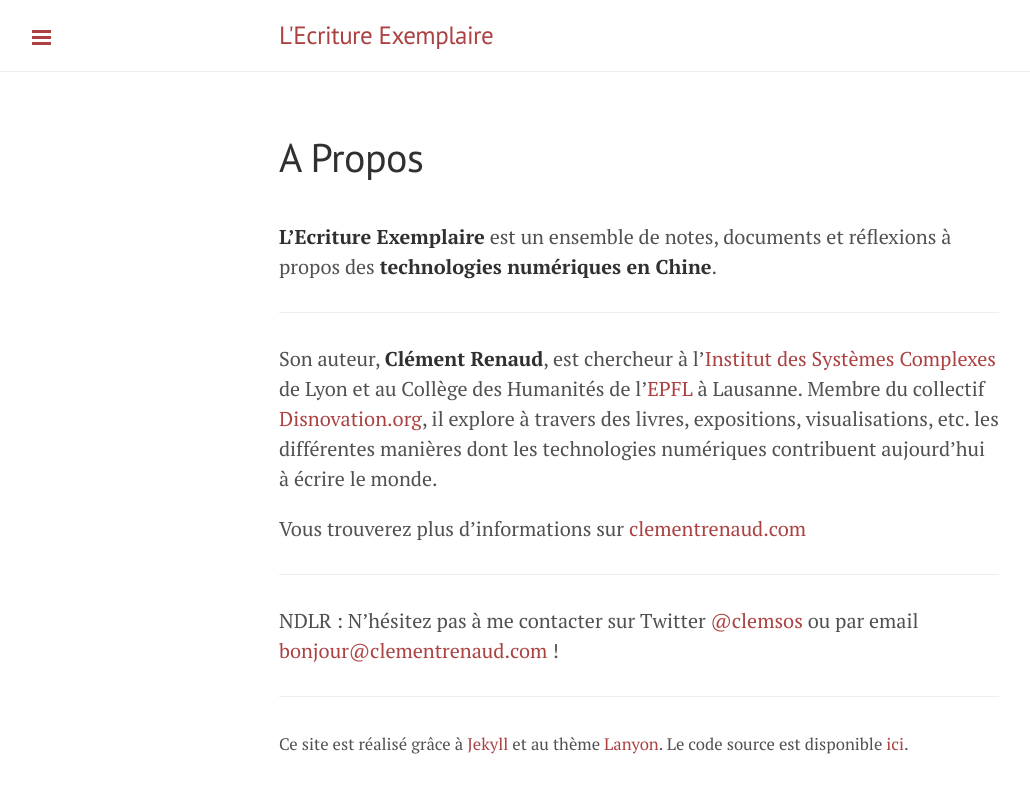
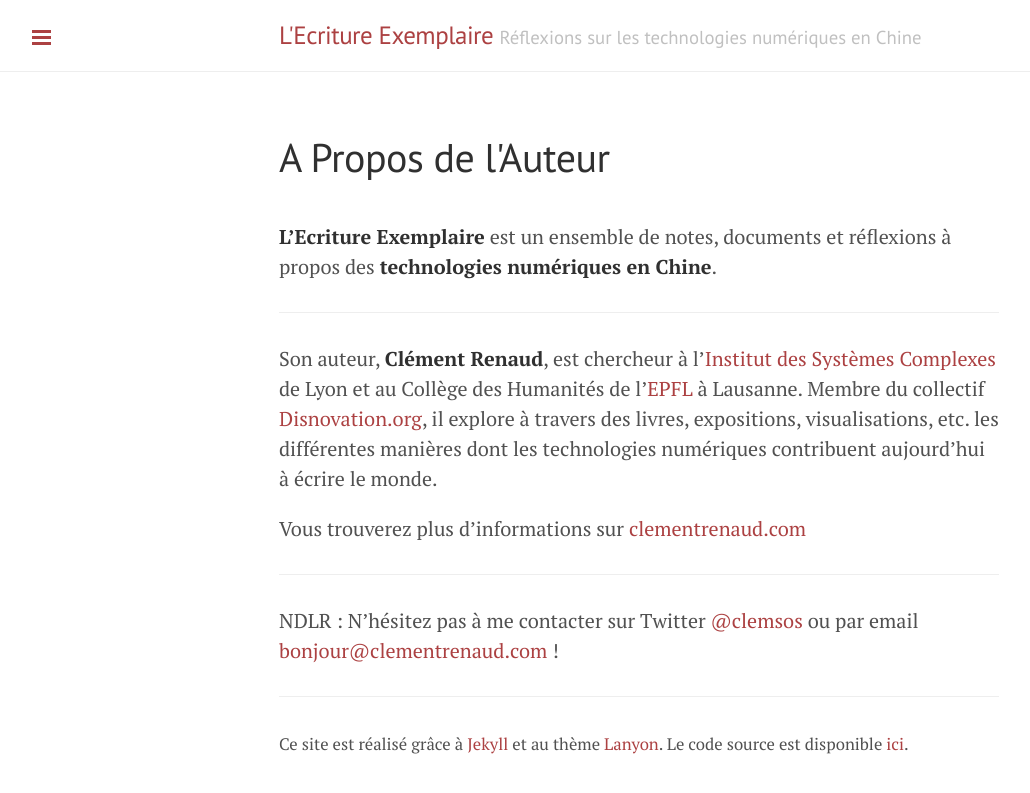
Before and after one commit to clemsos/ecriture.exemplaire.cc, a Jekyll site: the page built from about.md, in a window 1280 px wide. Shown: the top 793 px of the page, without its empty margins (1-1031 px from the left). Built offline with Jekyll 4.4.1, drawn with Linux system fonts in a browser that asks for light colours.

Commit message:
add tagline + better about

```diff
--- a/_config.yml
+++ b/_config.yml
@@ -3,8 +3,11 @@ permalink:        pretty
 
 # Setup
 title:            "L'Ecriture Exemplaire"
-tagline:          ''
-description:      "L'Ecriture Exemplaire est un ensemble de notes, documents, et réflexions par [Clément Renaud](/about) à propos des technologies numériques en Chine."
+tagline:          'Réflexions sur les technologies numériques en Chine'
+description:      "L'Ecriture Exemplaire est un ensemble de notes, documents, et réflexions à propos des technologies numériques en Chine.
+
+
+Par [Clément Renaud](/about)."
 
 #social
 facebook_username:    LEcriture-Exemplaire-2326825127550213
--- a/about.md
+++ b/about.md
@@ -1,6 +1,6 @@
 ---
 layout: page
-title: A Propos
+title: A Propos de l'Auteur
 ---
 
 **L'Ecriture Exemplaire** est un ensemble de notes, documents et réflexions à propos des **technologies numériques en Chine**.
```
